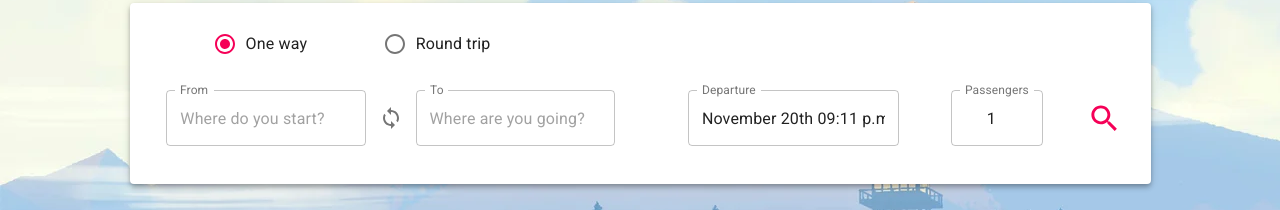
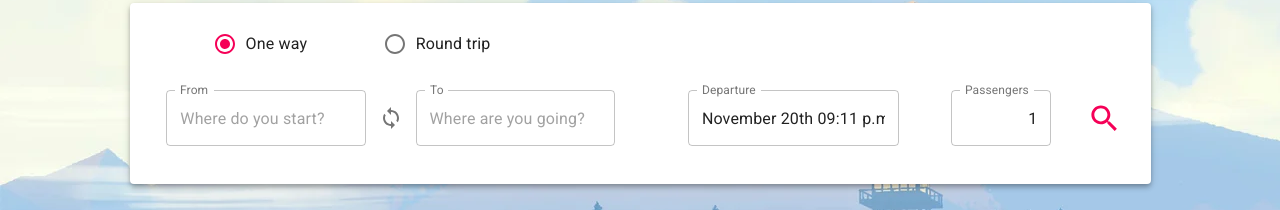
Before and after one commit to mateusz-chochol/FlixBus-Ripoff, a React (Create React App) app: page / in a window 1280 px wide. Shown: the part 307-517 px from the top of the page. Built offline with nearby package versions, Linux system fonts and the light colour scheme; no server answers.

Commit message:
minor fix for search icon positionioning

```diff
--- a/src/components/MainPage/MainPage.tsx
+++ b/src/components/MainPage/MainPage.tsx
@@ -213,7 +213,7 @@ const MainPage: React.FC<WithWidth> = ({ width }) => {
                       </Box>
                     </Grid>
                   }
-                  <Grid item xs={12} md={2}>
+                  <Grid item xs={12} md={tripType === 'one way' ? 3 : 2}>
                     <Box display='flex' justifyContent='center' alignItems='center'>
                       <TextField
                         id="passengers-number"
@@ -230,8 +230,8 @@ const MainPage: React.FC<WithWidth> = ({ width }) => {
                       />
                     </Box>
                   </Grid>
-                  <Grid item xs={12} md={tripType === 'one way' ? 3 : 2}>
-                    <Box display='flex' alignItems='flex-end' justifyContent={tripType === 'one way' ? 'flex-end' : 'inherit'}>
+                  <Grid item xs={12} md={2}>
+                    <Box display='flex' alignItems='flex-end' justifyContent='center'>
                       <IconButton color="secondary">
                         <SearchIcon fontSize='large' />
                       </IconButton>
```
